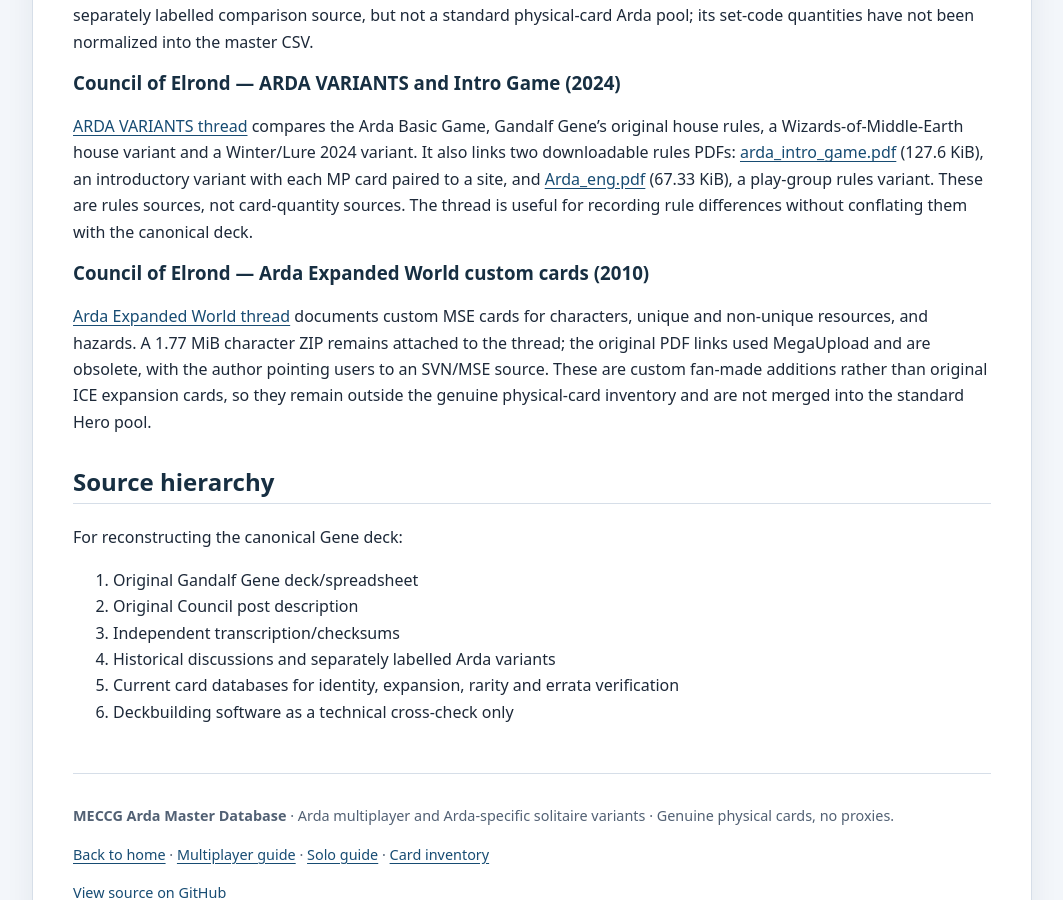
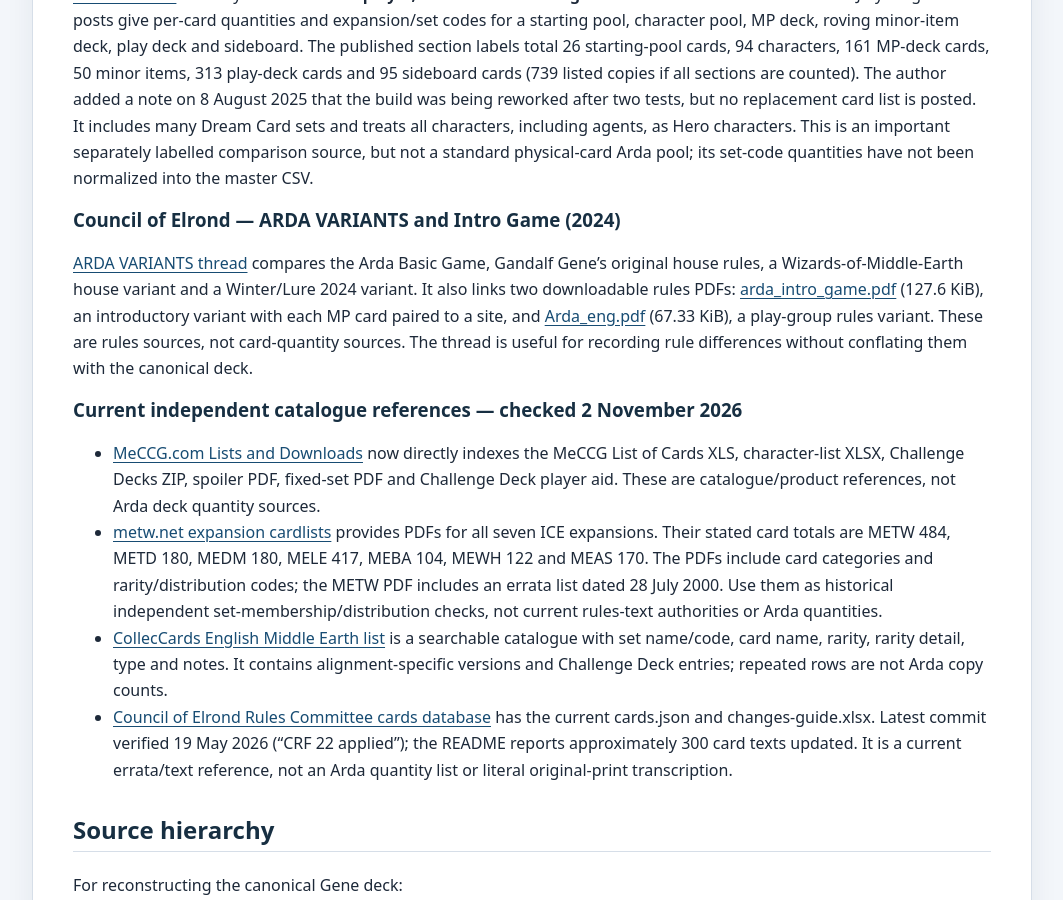
Before and after one commit to JamSpot/meccg-arda-master-database, a Jekyll site: the page built from docs/sources.md, in a window 1280 px wide and 900 px high, scrolled down 6390 px. Shown: the whole window, without its empty margins (108-1171 px from the left). Built offline with Jekyll 4.4.1, drawn with Linux system fonts in a browser that asks for light colours; our own code applies the rules of GitHub Pages for plain Markdown files; some of the changed text lies outside the part shown.

Commit message:
Enforce official-card scope and add current catalogue sources

```diff
--- a/docs/sources.md
+++ b/docs/sources.md
@@ -1,4 +1,8 @@
 # Sources & Downloads
+
+## Project scope
+
+Only original, officially published ICE Middle-earth CCG cards are eligible for the master card database and quantity comparisons. Dream Cards, fan-made/custom cards, unreleased cards and proxies are excluded. Minion Arda deck recommendations are out of scope.
 
 ## Primary and high-value sources
 
@@ -46,7 +50,7 @@ An independent set-coded catalogue used for a targeted expansion cross-check. It
 ### Council of Elrond card database
 https://github.com/council-of-elrond-meccg/meccg-cards-database
 
-Useful for card identity, corrected text, errata and current database information. Repository last updated 19 September 2026. The current tree includes [cards.json](https://github.com/council-of-elrond-meccg/meccg-cards-database/blob/master/cards.json) ([raw download](https://raw.githubusercontent.com/council-of-elrond-meccg/meccg-cards-database/master/cards.json), 4,163,611 bytes) and [changes-guide.xlsx](https://github.com/council-of-elrond-meccg/meccg-cards-database/blob/master/changes-guide.xlsx) ([raw download](https://raw.githubusercontent.com/council-of-elrond-meccg/meccg-cards-database/master/changes-guide.xlsx), 22,147 bytes). These are metadata/text verification resources, not Arda quantity sources. The project asks third-party community projects using its database to acknowledge it and notify the Council of Elrond.
+Useful for card identity, corrected text, errata and current database information. Latest repository commit verified 19 May 2026 (message: “CRF 22 applied”). The repository includes a 4,163,611-byte cards.json and a 22,147-byte changes-guide.xlsx. Its README says approximately 300 card texts have been updated, including CRF errata, Rules Book clarifications, Challenge Deck text and unified multi-version text. Treat it as a current rules-text reference, not a literal original-print transcription or an Arda quantity source. The README asks community projects using the data to acknowledge and notify the Council of Elrond. The current tree includes [cards.json](https://github.com/council-of-elrond-meccg/meccg-cards-database/blob/master/cards.json) ([raw download](https://raw.githubusercontent.com/council-of-elrond-meccg/meccg-cards-database/master/cards.json), 4,163,611 bytes) and [changes-guide.xlsx](https://github.com/council-of-elrond-meccg/meccg-cards-database/blob/master/changes-guide.xlsx) ([raw download](https://raw.githubusercontent.com/council-of-elrond-meccg/meccg-cards-database/master/changes-guide.xlsx), 22,147 bytes). These are metadata/text verification resources, not Arda quantity sources. The project asks third-party community projects using its database to acknowledge it and notify the Council of Elrond.
 
 ### BoardGameGeek MECCG files
 https://boardgamegeek.com/boardgame/1915/middle-earth/files
@@ -96,17 +100,12 @@ Published 21 January 2026. Use this to verify current rulings and clarifications
 ### Samwise — MECCG Card Gallery & Deckbuilder
 https://github.com/SylvanSign/samwise
 
-Offline card gallery and deckbuilder for standard MECCG cards, with filters, local save/load, human-readable deck files and Cardnum-format import/export. Its README says the card metadata comes from Cardnum and that Dream Cards are not currently included. This is a tool/format cross-check, not an authoritative Arda card pool.
+Offline card gallery and deckbuilder for standard MECCG cards, with filters, local save/load, human-readable deck files and Cardnum-format import/export. Its README says the card metadata comes from Cardnum. This is a tool/format cross-check, not an authoritative Arda card pool.
 
 ### MECCG Online
 https://github.com/Heinrich-Barth/meccg-online
 
 Supports Arda-format play, card browsing, deckbuilding and importing. Its README warns that included generic sample data is not suitable for full deckbuilding, so do not use that sample data as an authority for card counts.
-
-### Additional Arda variant: The Houses of the North
-
-[ARDA with Dream cards — The Houses of the North](https://councilofelrond.org/forum/viewtopic.php?t=4531) is an itemized, 888-card Dwarf-themed Arda list. The post was first published in November 2021 and last edited in July 2025. It groups cards by pile and records quantities/set codes, but includes Dream Cards, optional UEPs and some unreleased-set experiments. Keep it as a separate variant; it is not a standard Hero Arda quantity authority and is not a downloadable spreadsheet.
-
 
 ### Published Arda Rules 4.0 PDF
 
@@ -125,7 +124,7 @@ Targeted checks of the [Council of Elrond cards.json](https://raw.githubusercont
 
 ### Latest source-watch note
 
-[Source watch — 1 November 2026](research-watch-2026-11-01.html) adds the itemized 2025 Northern Exposure Dream Card Hero-Arda variant, BanalityBob's public Arda spreadsheet, and the 2024 Arda Variants comparison thread with two downloadable rules PDFs. These are separately labelled variants and do not change the canonical Gandalf Gene quantities.
+[Source watch — 2 November 2026](research-watch-2026-11-02.html) adds the current Council of Elrond Rules Committee card database, direct MeCCG catalogue downloads, seven independent expansion card-list PDFs and the CollecCards searchable catalogue. It confirms no change to the canonical Gandalf Gene quantities.
 
 Previous watches: [31 October 2026](research-watch-2026-10-31.html), [29 October 2026](research-watch-2026-10-29.html), [28 October 2026](research-watch-2026-10-28.html), [27 October 2026](research-watch-2026-10-27.html), [26 October 2026](research-watch-2026-10-26.html), [25 October 2026](research-watch-2026-10-25.html) and [24 October 2026](research-watch-2026-10-24.html)
 
@@ -160,10 +159,15 @@ For this Hero-only project, the 48 Minion-alignment rows / 68 copies are exclude
 
 [ARDA VARIANTS thread](https://www.councilofelrond.org/forum/viewtopic.php?f=37&t=4992) compares the Arda Basic Game, Gandalf Gene's original house rules, a Wizards-of-Middle-Earth house variant and a Winter/Lure 2024 variant. It also links two downloadable rules PDFs: [arda_intro_game.pdf](https://www.councilofelrond.org/forum/download/file.php?id=4315) (127.6 KiB), an introductory variant with each MP card paired to a site, and [Arda_eng.pdf](https://www.councilofelrond.org/forum/download/file.php?id=4286) (67.33 KiB), a play-group rules variant. These are rules sources, not card-quantity sources. The thread is useful for recording rule differences without conflating them with the canonical deck.
 
-### Council of Elrond — Arda Expanded World custom cards (2010)
 
-[Arda Expanded World thread](https://www.councilofelrond.org/forum/viewtopic.php?f=37&t=1345) documents custom MSE cards for characters, unique and non-unique resources, and hazards. A 1.77 MiB character ZIP remains attached to the thread; the original PDF links used MegaUpload and are obsolete, with the author pointing users to an SVN/MSE source. These are custom fan-made additions rather than original ICE expansion cards, so they remain outside the genuine physical-card inventory and are not merged into the standard Hero pool.
 
+
+### Current independent catalogue references — checked 2 November 2026
+
+- [MeCCG.com Lists and Downloads](https://meccg.com/cards/lists-and-downloads/) now directly indexes the MeCCG List of Cards XLS, character-list XLSX, Challenge Decks ZIP, spoiler PDF, fixed-set PDF and Challenge Deck player aid. These are catalogue/product references, not Arda deck quantity sources.
+- [metw.net expansion cardlists](https://metw.net/) provides PDFs for all seven ICE expansions. Their stated card totals are METW 484, METD 180, MEDM 180, MELE 417, MEBA 104, MEWH 122 and MEAS 170. The PDFs include card categories and rarity/distribution codes; the METW PDF includes an errata list dated 28 July 2000. Use them as historical independent set-membership/distribution checks, not current rules-text authorities or Arda quantities.
+- [CollecCards English Middle Earth list](https://www.colleccards.com/ListeMEccgAng.en.htm) is a searchable catalogue with set name/code, card name, rarity, rarity detail, type and notes. It contains alignment-specific versions and Challenge Deck entries; repeated rows are not Arda copy counts.
+- [Council of Elrond Rules Committee cards database](https://github.com/council-of-elrond-meccg/meccg-cards-database) has the current cards.json and changes-guide.xlsx. Latest commit verified 19 May 2026 (“CRF 22 applied”); the README reports approximately 300 card texts updated. It is a current errata/text reference, not an Arda quantity list or literal original-print transcription.
 
 ## Source hierarchy
 
```
